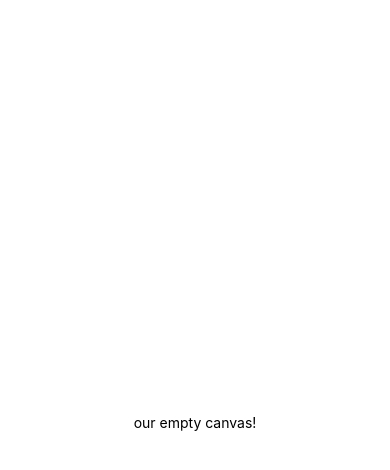
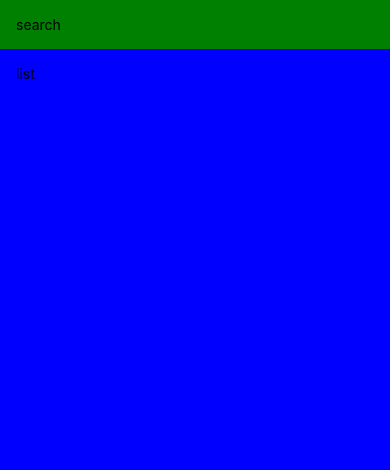
Before and after one commit to BPRarts/Meals-To-Go, a React Native app: screen / in a window 390 px wide. Shown: the top 470 px of the page. Built offline with nearby package versions, Linux system fonts and the light colour scheme.

Commit message:
status bar practice

```diff
--- a/App.js
+++ b/App.js
@@ -1,20 +1,29 @@
-import { StatusBar } from 'expo-status-bar';
-import { StyleSheet, Text, View } from 'react-native';
+import { StatusBar as ExpoStatusBar } from "expo-status-bar";
+// if you only put "status bar, You'll only get the correct size on IOS NOT Android!"
+import React from "react";
+import {
+  StatusBar,
+  StyleSheet,
+  SafeAreaView,
+  Text,
+  View,
+  Platform,
+} from "react-native";
 
 export default function App() {
   return (
-    <View style={styles.container}>
-      <Text>our empty canvas!</Text>
-      <StatusBar style="auto" />
-    </View>
+    <>
+      <SafeAreaView style={{ flex: 1, marginTop: StatusBar.currentHeight }}>
+        <View style={{ padding: 16, backgroundColor: "green" }}>
+          <Text>search</Text>
+        </View>
+        <View style={{ flex: 1, padding: 16, backgroundColor: "blue" }}>
+          <Text>list</Text>
+        </View>
+      </SafeAreaView>
+      <ExpoStatusBar style="auto" />
+    </>
   );
 }
 
-const styles = StyleSheet.create({
-  container: {
-    flex: 1,
-    backgroundColor: '#fff',
-    alignItems: 'center',
-    justifyContent: 'center',
-  },
-});
+const styles = StyleSheet.create({});
```
